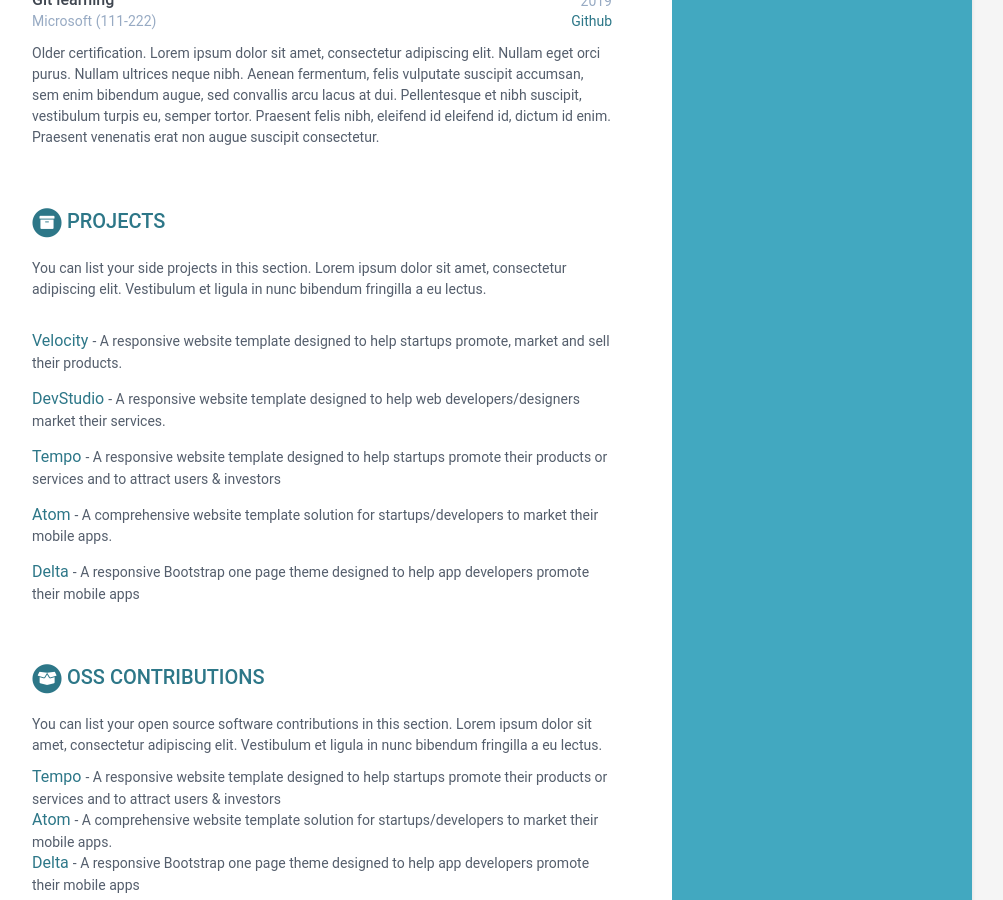
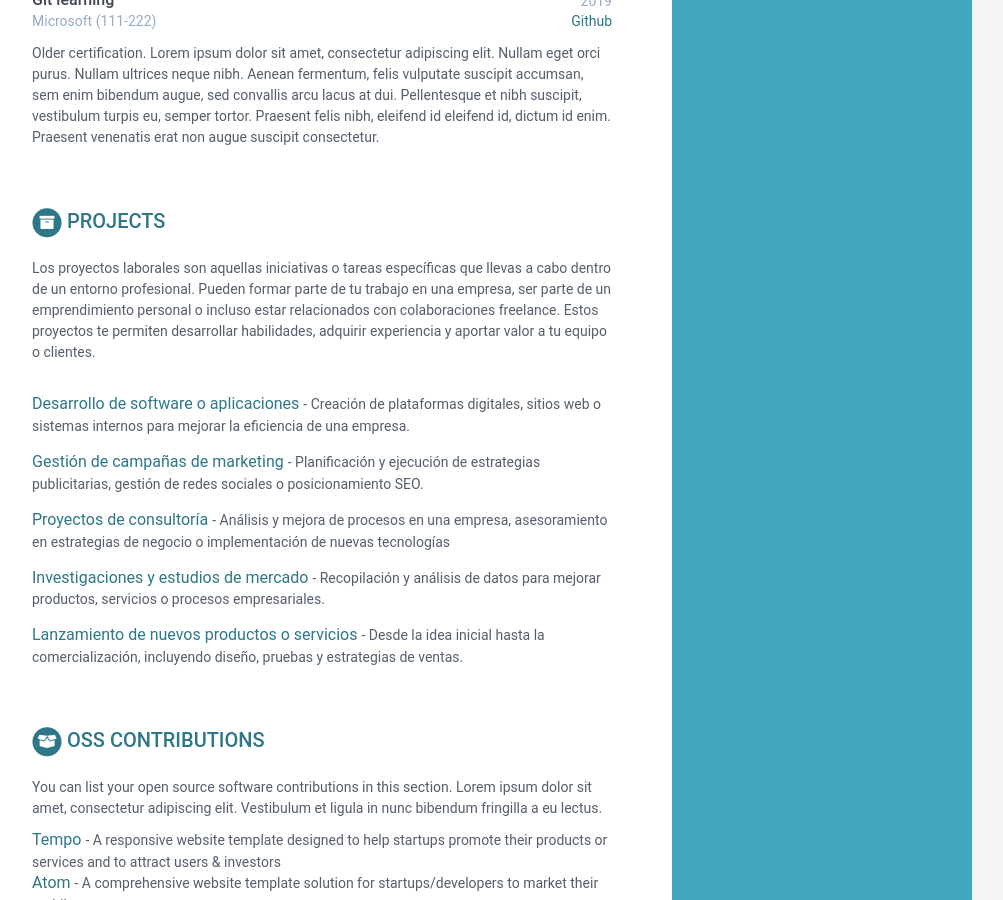
Before and after one commit to puj-isw-workspace/Abbey-Road, a Jekyll site: the page built from index.html, in a window 1280 px wide and 900 px high, scrolled down 1366 px. Shown: the whole window, without its empty margins (168-1171 px from the left). Built offline with Jekyll 4.4.1, drawn with Linux system fonts in a browser that asks for light colours.

Commit message:
modificaciones realizadas al apartado proyecto

```diff
--- a/_data/data.yml
+++ b/_data/data.yml
@@ -166,29 +166,31 @@ certifications:
 projects:
     title: Projects
     intro: >
-      You can list your side projects in this
-      section. Lorem ipsum dolor sit amet, consectetur adipiscing elit.
-      Vestibulum et ligula in nunc bibendum fringilla a eu lectus.
+      Los proyectos laborales son aquellas iniciativas o tareas específicas que llevas a cabo dentro de un entorno profesional.
+      Pueden formar parte de tu trabajo en una empresa, ser parte de un emprendimiento personal o incluso estar relacionados con
+      colaboraciones freelance. Estos proyectos te permiten desarrollar habilidades, adquirir experiencia y aportar valor a tu equipo o clientes.
+
+
     assignments:
-      - title: Velocity
+      - title: Desarrollo de software o aplicaciones
         link: "#hook"
-        tagline: "A responsive website template designed to help startups promote, market and sell their products."
+        tagline: "Creación de plataformas digitales, sitios web o sistemas internos para mejorar la eficiencia de una empresa."
 
-      - title: DevStudio
+      - title: Gestión de campañas de marketing
         link: "#"
-        tagline: "A responsive website template designed to help web developers/designers market their services."
+        tagline: "Planificación y ejecución de estrategias publicitarias, gestión de redes sociales o posicionamiento SEO."
 
-      - title: Tempo
+      - title: Proyectos de consultoría
         link: "#"
-        tagline: "A responsive website template designed to help startups promote their products or services and to attract users &amp; investors"
+        tagline: " Análisis y mejora de procesos en una empresa, asesoramiento en estrategias de negocio o implementación de nuevas tecnologías"
 
-      - title: Atom
+      - title: Investigaciones y estudios de mercado
         link: "#"
-        tagline: "A comprehensive website template solution for startups/developers to market their mobile apps."
+        tagline: "Recopilación y análisis de datos para mejorar productos, servicios o procesos empresariales."
 
-      - title: Delta
+      - title: Lanzamiento de nuevos productos o servicios
         link: "#"
-        tagline: "A responsive Bootstrap one page theme designed to help app developers promote their mobile apps"
+        tagline: "Desde la idea inicial hasta la comercialización, incluyendo diseño, pruebas y estrategias de ventas."
 
 oss:
     title: OSS Contributions
```
